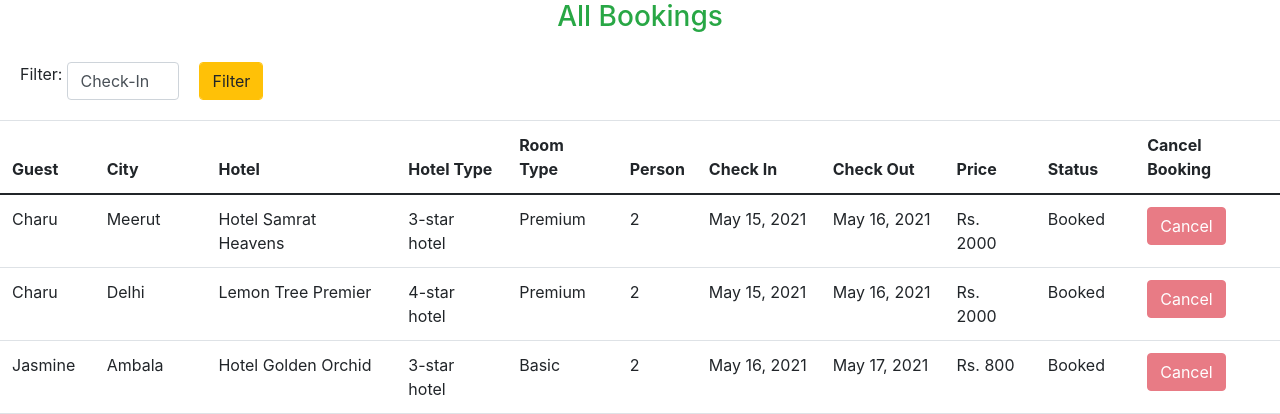
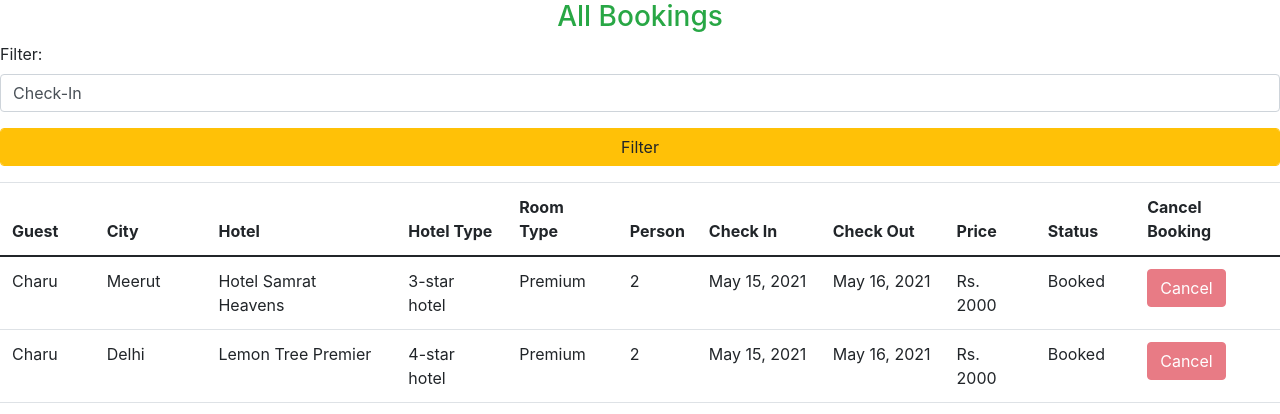
Before and after one commit to Vibhushit07/Zevoyo-Backend, a Django app: page /myApp/staff/allbookings/ in a window 1280 px wide. Shown: the part 70-484 px from the top of the page. Run offline with Django 3.2, Linux system fonts and the light colour scheme; data comes from the database, SQL or seed files in the repository; some libraries are stand-ins or nearby versions.

Commit message:
merged code

```diff
--- a/zevoyo/myApp/static/myApp/style/allBookings.css
+++ /dev/null
@@ -1,8 +0,0 @@
-.all-booking {
-    display: flex;
-    padding: 20px;
-}
-
-.form-group {
-    margin: 0 5px 0 5px;
-}
```
Also changed, not shown: zevoyo/myApp/static/myApp/style/dashboard.css (+9 -0 lines).
